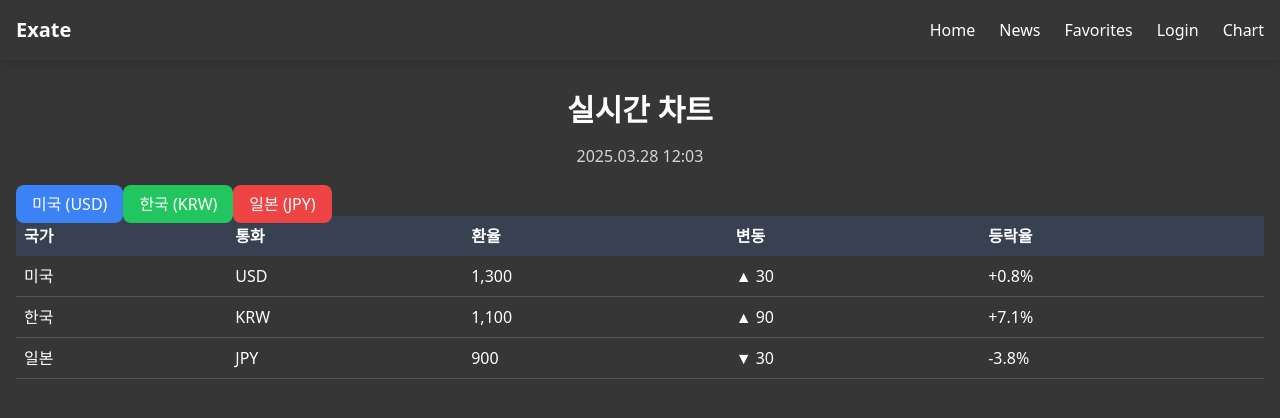
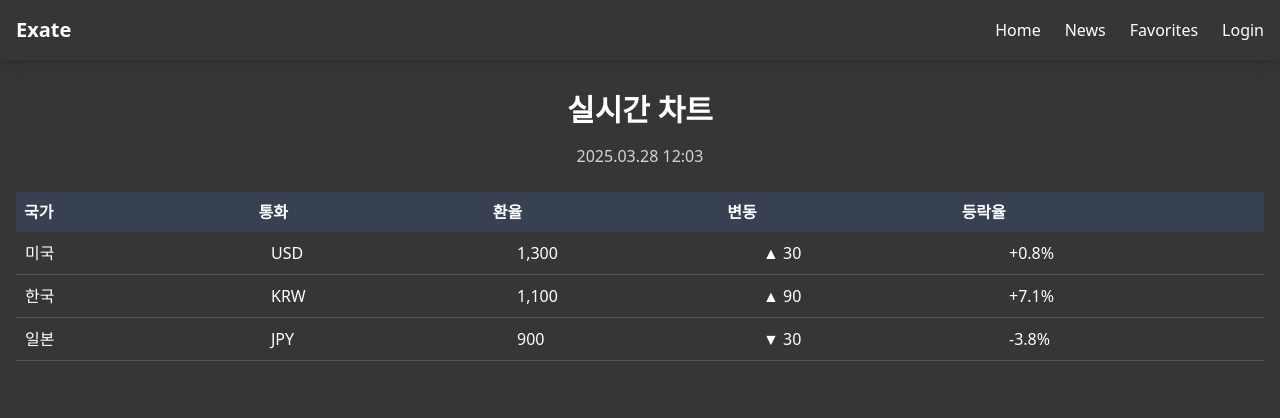
Before and after one commit to exchange-rate-page/front-react, a React (Create React App) app: page / in a window 1280 px wide. Shown: the top 418 px of the page. Built offline with nearby package versions, Linux system fonts and the light colour scheme.

Commit message:
feat: ExchangeTable 열에 Chart Page 추가

```diff
--- a/src/components/ExchangeTable.js
+++ b/src/components/ExchangeTable.js
@@ -1,9 +1,10 @@
 import React from 'react'
+import { Link } from 'react-router-dom';
 
 const currencies = [
-  {country: "미국", code: "USD", rate: "1,300", change: "▲ 30", percent: "+0.8%" },
-  {country: "한국", code: "KRW", rate: "1,100", change: "▲ 90", percent: "+7.1%" },
-  {country: "일본", code: "JPY", rate: "900", change: "▼  30", percent: "-3.8%" }
+  {country: "미국", code: "USD", rate: "1,300", change: "▲ 30", percent: "+0.8%", path: "usa" },
+  {country: "한국", code: "KRW", rate: "1,100", change: "▲ 90", percent: "+7.1%", path: "korea" },
+  {country: "일본", code: "JPY", rate: "900", change: "▼  30", percent: "-3.8%", path: "japan" }
 
 ];
 
@@ -21,12 +22,18 @@ function ExchangeTable() {
       </thead>
       <tbody>
         {currencies.map((item, index) => (
-          <tr key={index} className='border-b border-gray-600'>
-            <td className='p-2'>{item.country}</td>
-            <td className='p-2'>{item.code}</td>
-            <td className='p-2'>{item.rate}</td>
-            <td className='p-2'>{item.change}</td>
-            <td className='p-2'>{item.percent}</td>
+          <tr key={index} className='border-b border-gray-600 hover:bg-gray-800 transition'>
+            <td colSpan={5}>
+              <Link to={`/chart/${item.path}`} className='block w-full h-full p-2'>
+                <div className='grid grid-cols-5'>
+                  <span>{item.country}</span>
+                  <span>{item.code}</span>
+                  <span>{item.rate}</span>
+                  <span>{item.change}</span>
+                  <span>{item.percent}</span>
+                </div>
+              </Link>
+            </td>
           </tr>
         ) )}
       </tbody>
--- a/src/components/Navbar.js
+++ b/src/components/Navbar.js
@@ -1,7 +1,6 @@
 import React from 'react'
 import { Link } from 'react-router-dom'
 import Login from './../pages/Login';
-import Chart from './../pages/Chart';
 
 function Navbar() {
   return (
@@ -23,9 +22,6 @@ function Navbar() {
                 <li>
                     <Link to='/login' className='text-white hover:text-gray-400'>Login</Link>
                 </li>
-                <li>
-                    <Link to='/chart' className='text-white hover:text-gray-400'>Chart</Link>
-                </li>
             </ul>
         </div>
     </nav>
--- a/src/pages/Chart.js
+++ b/src/pages/Chart.js
@@ -45,7 +45,12 @@ function Chart() {
             <XAxis dataKey="time" stroke='#ffffff'/>
             <YAxis stroke='#ffffff'/>
             <Tooltip/>
-            <Line type="monotone" dataKey="rate" stroke='#FF9999' strokeWidth={2}/>
+            <Line
+            type="monotone"
+            dataKey="rate"
+            stroke='#FF9999'
+            strokeWidth={2}
+            animationDuration={2500}/>
           </LineChart>
         </ResponsiveContainer>
       </div>
--- a/src/pages/Home.js
+++ b/src/pages/Home.js
@@ -11,19 +11,6 @@ function Home() {
       <h1 className='text-3xl text-center font-bold mb-4'>실시간 차트</h1>
       <p className='text-center text-gray-300 mb-6'>2025.03.28 12:03</p>
 
-      {/* chart */}
-      <div>
-        <Link to='/chart/usa' className='px-4 py-2 bg-blue-500 text-white rounded-lg hover:bg-blue-600'>
-        미국 (USD)
-        </Link>
-        <Link to='/chart/korea' className='px-4 py-2 bg-green-500 text-white rounded-lg hover:bg-green-800 '>
-        한국 (KRW)
-        </Link>
-        <Link to='/chart/japan' className='px-4 py-2 bg-red-500 text-white rounded-lg hover:bg-red-900'>
-        일본 (JPY)
-        </Link>
-      </div>
-
       <ExchangeTable/>
 
     </div>
```
